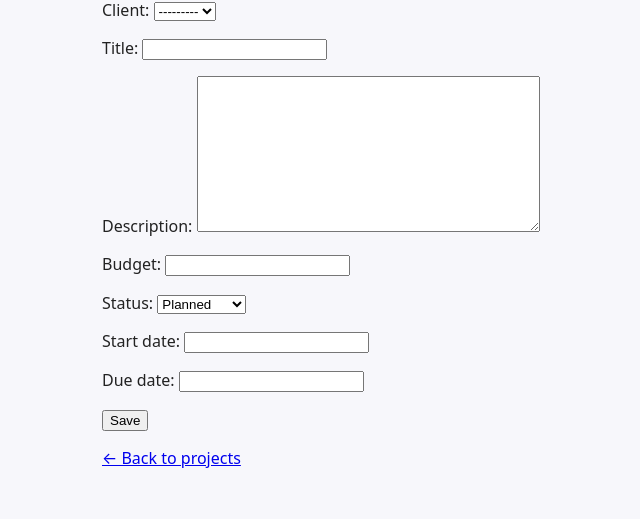
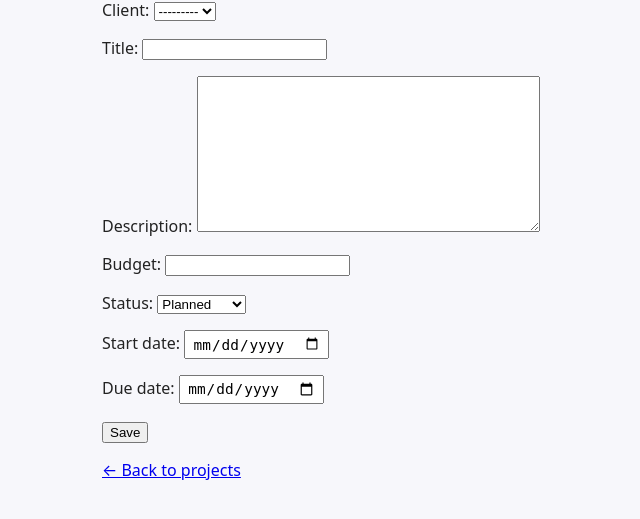
Before and after one commit to Annette3125/freelancer-crm, a Django app: page /clients/projects/new/ in a window 1280 px wide. Shown: the part 141-660 px from the top of the page, without its empty margins (58-698 px from the left). Run offline with Django 5.2, Linux system fonts and the light colour scheme; data that the repository does not hold is empty.

Commit message:
add HTML5 date widgets for project dates

```diff
--- a/clients/forms.py
+++ b/clients/forms.py
@@ -32,3 +32,15 @@ class ProjectForm(forms.ModelForm):
             "start_date",
             "due_date",
         ]
+        widgets = {
+            "start_date": forms.DateInput(
+                attrs={
+                    "type": "date",
+                }
+            ),
+            "due_date": forms.DateInput(
+                attrs={
+                    "type": "date",
+                }
+            ),
+        }
--- a/static/css/base.css
+++ b/static/css/base.css
@@ -146,3 +146,8 @@ tr:nth-child(even) td {
     font-size: 0.85rem;
     margin-left: 0.25rem;
 }
+
+input[type="date"] {
+    padding: 0.2rem 0.4rem;
+    font-size: 0.9rem;
+}
```
